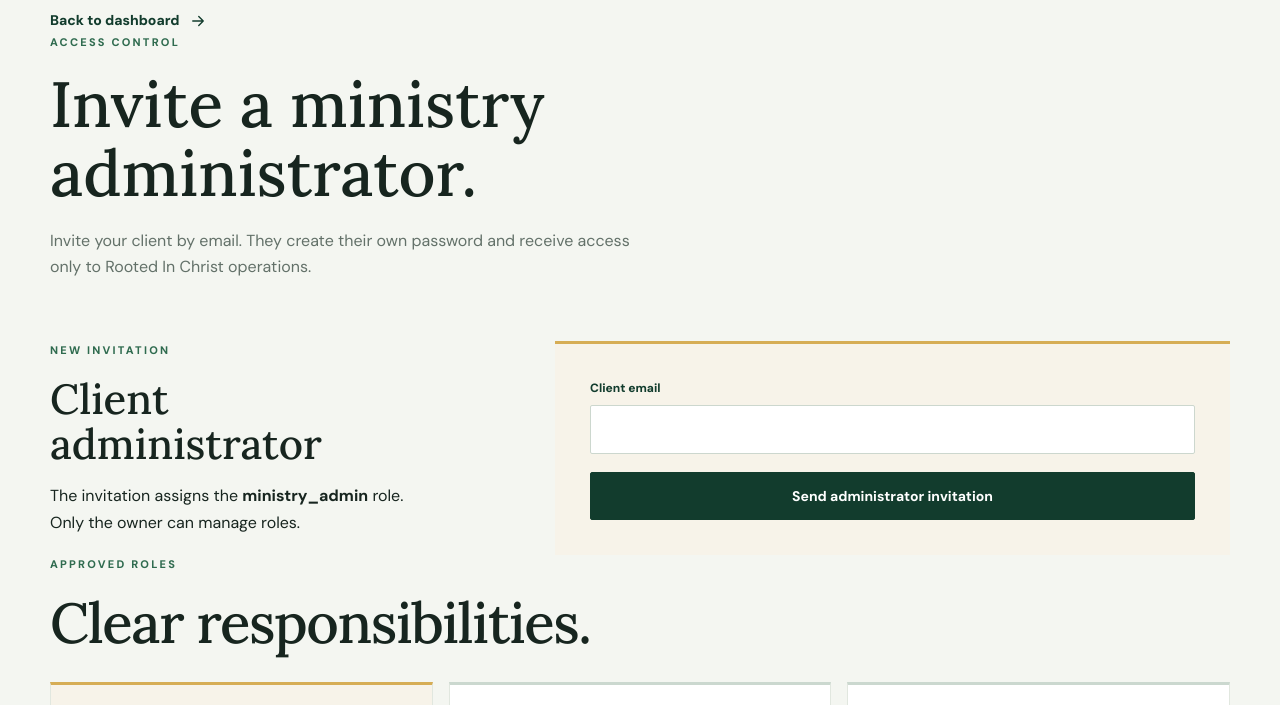
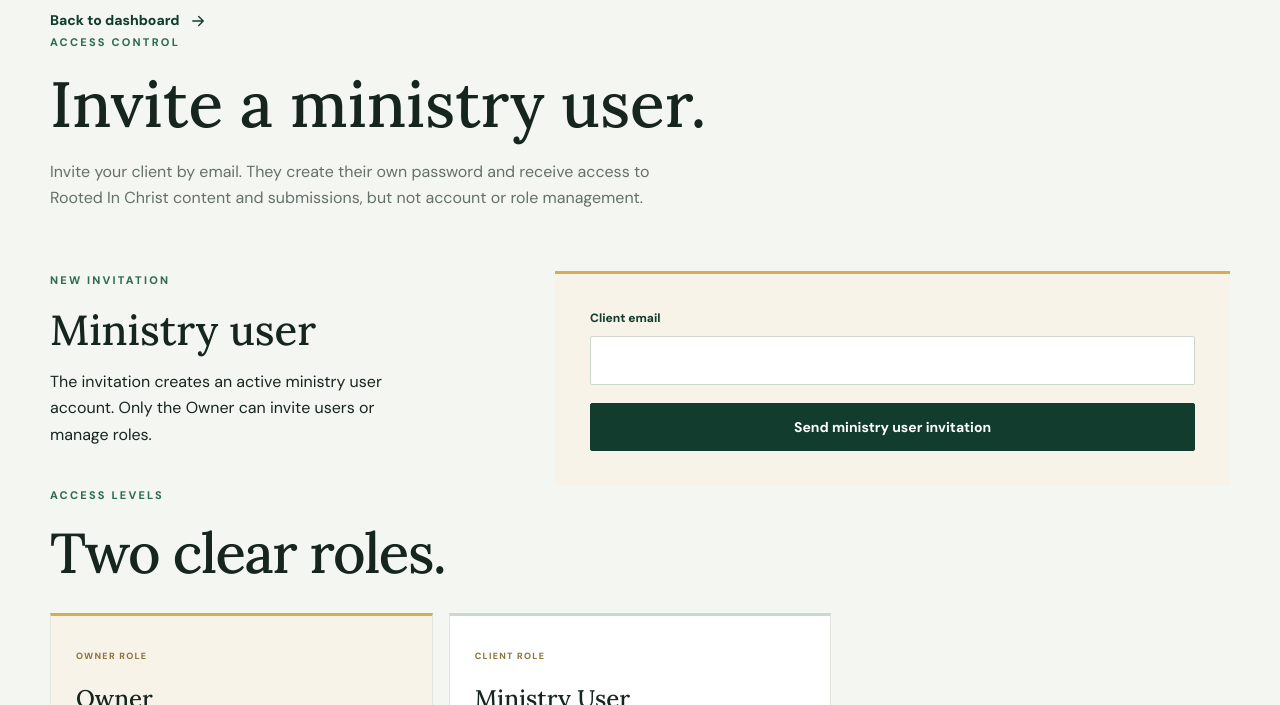
Before and after one commit to atevans1/rootedinchristmin, a Next.js app: page /admin/users in a window 1280 px wide. Shown: the part 247-952 px from the top of the page. Built offline with nearby package versions, Linux system fonts and the light colour scheme; no server answers.

Commit message:
Clarify owner and ministry user roles

```diff
--- a/app/admin/users/actions.ts
+++ b/app/admin/users/actions.ts
@@ -9,7 +9,7 @@ export async function inviteAdministrator(_previous: InvitationState, formData:
   if (!supabase || !admin) return { ok: false, message: "Invitation service is not configured." };
   const { data: { user } } = await supabase.auth.getUser(); if (!user) return { ok: false, message: "Please sign in again." };
   const { data: role, error: roleError } = await supabase.rpc("rooted_in_christ_member_role");
-  if (roleError || role !== "owner") return { ok: false, message: "Only the ministry owner can invite administrators." };
+  if (roleError || role !== "owner") return { ok: false, message: "Only the Owner can invite ministry users." };
   const { data: invited, error } = await admin.auth.admin.inviteUserByEmail(email, {
     redirectTo: "https://www.rootedinchristmin.com/admin/login",
   });
--- a/app/admin/users/page.tsx
+++ b/app/admin/users/page.tsx
@@ -1,16 +1,15 @@
 import Link from "next/link";
 import { Icon } from "@/components/icon";
-import { adminRoles, roleDescriptions } from "@/lib/supabase/roles";
 import { AdminInvitationForm } from "@/components/admin-invitation-form";
 
-export const metadata = { title: "Admin users", description: "Manage Rooted In Christ Ministry administrator roles." };
+export const metadata = { title: "Admin users", description: "Manage Rooted In Christ Ministry access." };
 
 export default function AdminUsersPage() {
   return <main id="main-content" className="admin-shell">
     <div className="admin-topbar"><div className="container admin-topbar-inner"><Link href="/admin" className="admin-brand"><span className="brand-mark"><Icon name="sprout" size={23} /></span><span><strong>Rooted In Christ</strong><small>Ministry administration</small></span></Link><span className="admin-status">Owner controls</span></div></div>
     <div className="container admin-content"><Link href="/admin" className="arrow-link">Back to dashboard <Icon name="arrow" size={18} /></Link>
-      <div className="admin-heading"><div><p className="eyebrow">Access control</p><h1>Invite a ministry administrator.</h1><p>Invite your client by email. They create their own password and receive access only to Rooted In Christ operations.</p></div></div>
-      <section className="admin-form-layout"><div><p className="eyebrow">New invitation</p><h2>Client administrator</h2><p>The invitation assigns the <strong>ministry_admin</strong> role. Only the owner can manage roles.</p></div><AdminInvitationForm /></section>
-      <section className="admin-section"><div className="section-heading"><div><p className="eyebrow">Approved roles</p><h2>Clear responsibilities.</h2></div></div><div className="role-grid"><article className="role-card role-card-primary"><span>Owner role</span><h3>Owner</h3><p>{roleDescriptions.super_admin}</p></article>{adminRoles.map((role) => <article className="role-card" key={role}><span>Ministry role</span><h3>{role.replaceAll("_", " ")}</h3><p>{roleDescriptions[role]}</p></article>)}</div></section>
+      <div className="admin-heading"><div><p className="eyebrow">Access control</p><h1>Invite a ministry user.</h1><p>Invite your client by email. They create their own password and receive access to Rooted In Christ content and submissions, but not account or role management.</p></div></div>
+      <section className="admin-form-layout"><div><p className="eyebrow">New invitation</p><h2>Ministry user</h2><p>The invitation creates an active ministry user account. Only the Owner can invite users or manage roles.</p></div><AdminInvitationForm /></section>
+      <section className="admin-section"><div className="section-heading"><div><p className="eyebrow">Access levels</p><h2>Two clear roles.</h2></div></div><div className="role-grid"><article className="role-card role-card-primary"><span>Owner role</span><h3>Owner</h3><p>Full ministry access, including inviting ministry users and managing account roles.</p></article><article className="role-card"><span>Client role</span><h3>Ministry user</h3><p>Manages published stories, gallery images, and private submissions. Cannot invite users or change account roles.</p></article></div></section>
     </div></main>;
 }
--- a/components/admin-invitation-form.tsx
+++ b/components/admin-invitation-form.tsx
@@ -8,7 +8,7 @@ export function AdminInvitationForm() {
   const [state, action, pending] = useActionState(inviteAdministrator, initial);
   return <form className="contact-form" action={action}>
     <label>Client email<input name="email" type="email" required maxLength={254} autoComplete="email" /></label>
-    <button className="button" type="submit" disabled={pending}>{pending ? "Sending invitation…" : "Send administrator invitation"}</button>
+    <button className="button" type="submit" disabled={pending}>{pending ? "Sending invitation…" : "Send ministry user invitation"}</button>
     {state.message && <p className={state.ok ? "form-success" : "form-error"} role="status">{state.message}</p>}
   </form>;
 }
```
